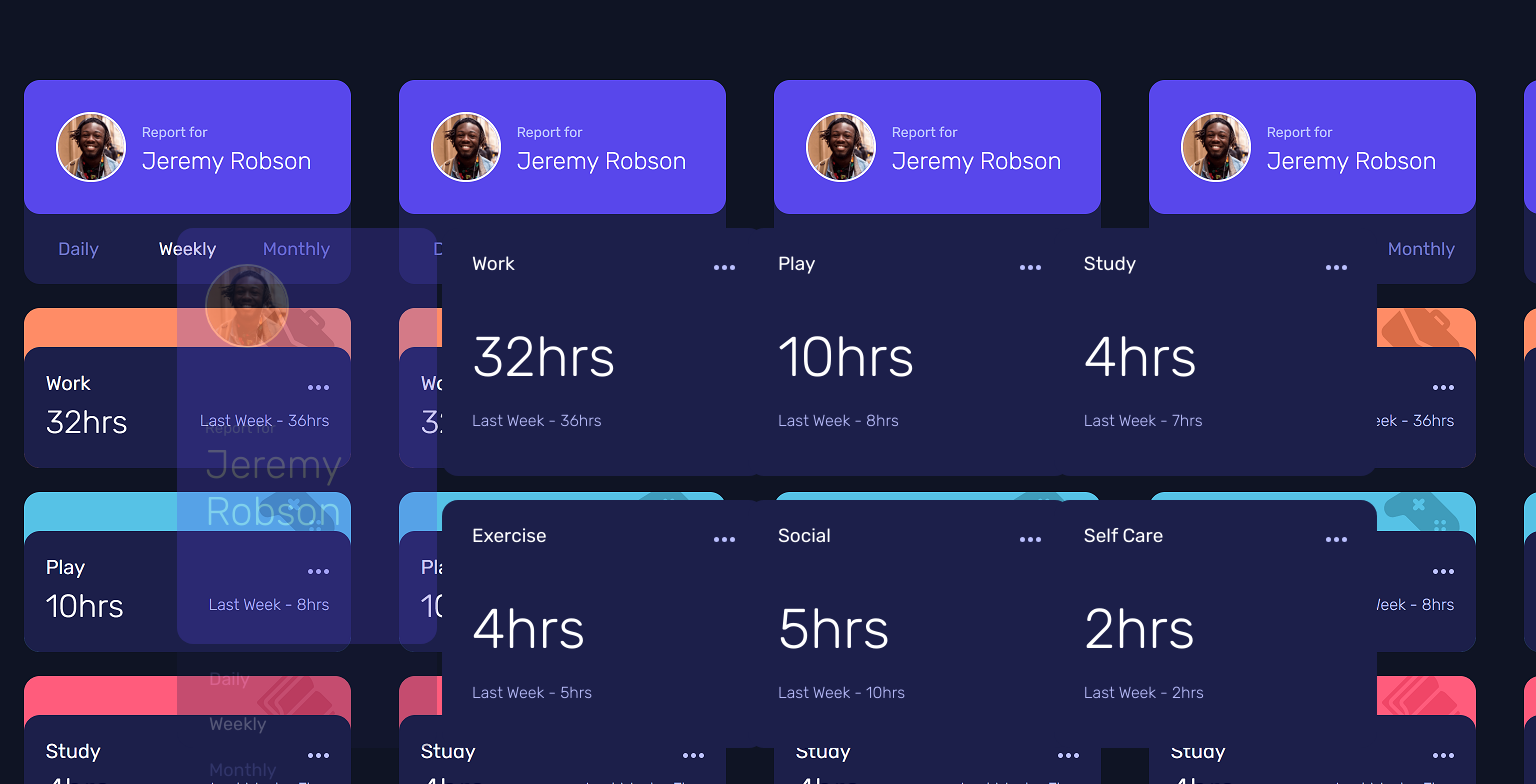
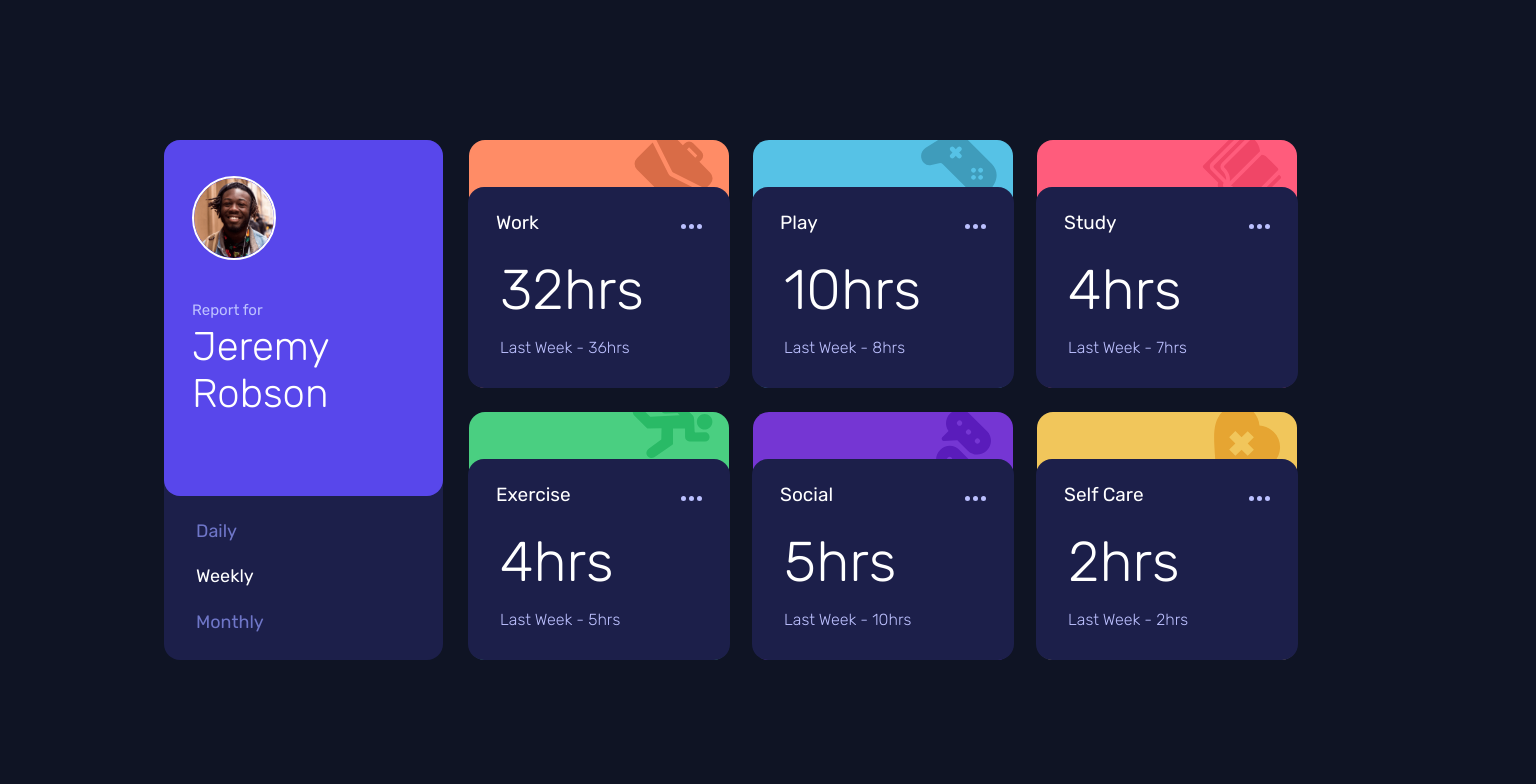
Before and after one commit to TheDilp/timetracker, a React (Create React App) app: page / in a window 1536 px wide. Shown: the top 784 px of the page. Built offline with nearby package versions, Linux system fonts and the light colour scheme.

Commit message:
Fixed bugs caused by chrome extension

```diff
--- a/src/App.css
+++ b/src/App.css
@@ -18,7 +18,6 @@
 body {
   background-color: var(--very-dark-blue);
   font-family: "Rubik", 'Segoe UI', Tahoma, Geneva, Verdana, sans-serif;
-  background: url("../mobile-design.jpg");
 }
 
 .App {
@@ -54,7 +53,6 @@ body {
 
 /** PROFILE CARD **/
 .profileCard {
-  opacity: 0.25;
   background-color: var(--dark-blue);
   border-radius: 1rem;
   height: var(--card-height);
@@ -120,10 +118,13 @@ body {
   cursor: pointer;
 }
 
+.timeButton:active {
+  color: white;
+}
+
 /** HABIT CARD **/
 
 .habitCard {
-  /* opacity: 0.5; */
   display: flex;
   flex-direction: column;
   justify-content: flex-end;
@@ -142,6 +143,11 @@ body {
   height: 4.5rem;
   background-color: var(--dark-blue);
   border-radius: var(--card-border-radius);
+}
+
+.habitCardContent:active:not(.elipsis) {
+  cursor: pointer;
+  filter: brightness(1.5)
 }
 
 .habitCardIcon {
@@ -177,6 +183,10 @@ body {
   font-weight: 400;
 }
 
+.cardContentTop span .elipsis:active {
+  filter: brightness(0) invert(1);
+}
+
 .cardContentCenter span:first-child {
   font-weight: 300;
 }
@@ -205,8 +215,8 @@ body {
 @media only screen and (min-width: 1440px) {
   .App {
     display: flex;
-    padding: 5rem 10.25rem;
-    gap: 1.75rem;
+    padding: 0rem 8rem;
+    gap: 2rem;
     justify-content: center;
     align-items: center;
     height: 100vh;
@@ -214,17 +224,23 @@ body {
 
   .profileCardContainer,
   .habitCardsContainer {
-    width: 16.25rem;
     height: 32.5rem;
+    margin-top: -1rem;
+  }
+
+  .profileCardContainer {
+    width: 22%;
+    margin: -1rem 0 0 1.75rem;
+
   }
 
   .profileCard {
     height: 100%;
-    width: 100%;
+    width: 102%;
   }
 
   .profileCardTop {
-    height: 68.5%;
+    height: 18.5rem;
     flex-wrap: wrap;
     gap: 0;
     padding-top: 2rem;
@@ -276,17 +292,19 @@ body {
     align-content: space-between;
     flex-wrap: wrap;
     row-gap: 1.5rem;
-    column-gap: 1.8rem;
+    column-gap: 1.5rem;
   }
 
+
   .habitCard {
+    width: 16.25rem;
     align-items: center;
     margin: 0;
-    width: 31%;
     height: 15.5rem;
   }
 
   .habitCardContent {
+    padding: 0;
     position: relative;
     width: calc(100% + 2px);
     overflow: visible;
@@ -294,13 +312,16 @@ body {
   }
 
   .cardContentTop {
-    padding: 0rem 0.5rem;
+    padding: 1.5rem 1.75rem;
     align-items: flex-start;
     font-size: 19px;
   }
 
   .cardContentCenter {
     flex-wrap: wrap;
+    margin-top: -2rem;
+    padding: 0rem 2rem;
+
   }
 
   .current,
@@ -309,12 +330,12 @@ body {
   }
 
   .cardContentCenter .current {
-    padding: 0 0.5rem;
+    padding-top: 1rem;
     font-size: 56px;
   }
 
   .cardContentCenter .previous {
-    padding: 0rem 0.5rem;
+    padding-bottom: 1.5rem;
   }
 
 
--- a/src/components/HabitCard/HabitCard.jsx
+++ b/src/components/HabitCard/HabitCard.jsx
@@ -16,8 +16,13 @@ export default function HabitCard({ selectedMode, habit }) {
           <span>{habit.title}</span>
           <span>
             <img
+              className="elipsis"
               src={`${process.env.PUBLIC_URL}/icon-ellipsis.svg`}
               alt="DotDotDot"
+              onClick={(e) => {
+                e.preventDefault();
+                e.stopPropagation();
+              }}
             />
           </span>
         </div>
```
Also changed, not shown: public/desktop-design.jpg (deleted), public/mobile-design.jpg (deleted).
